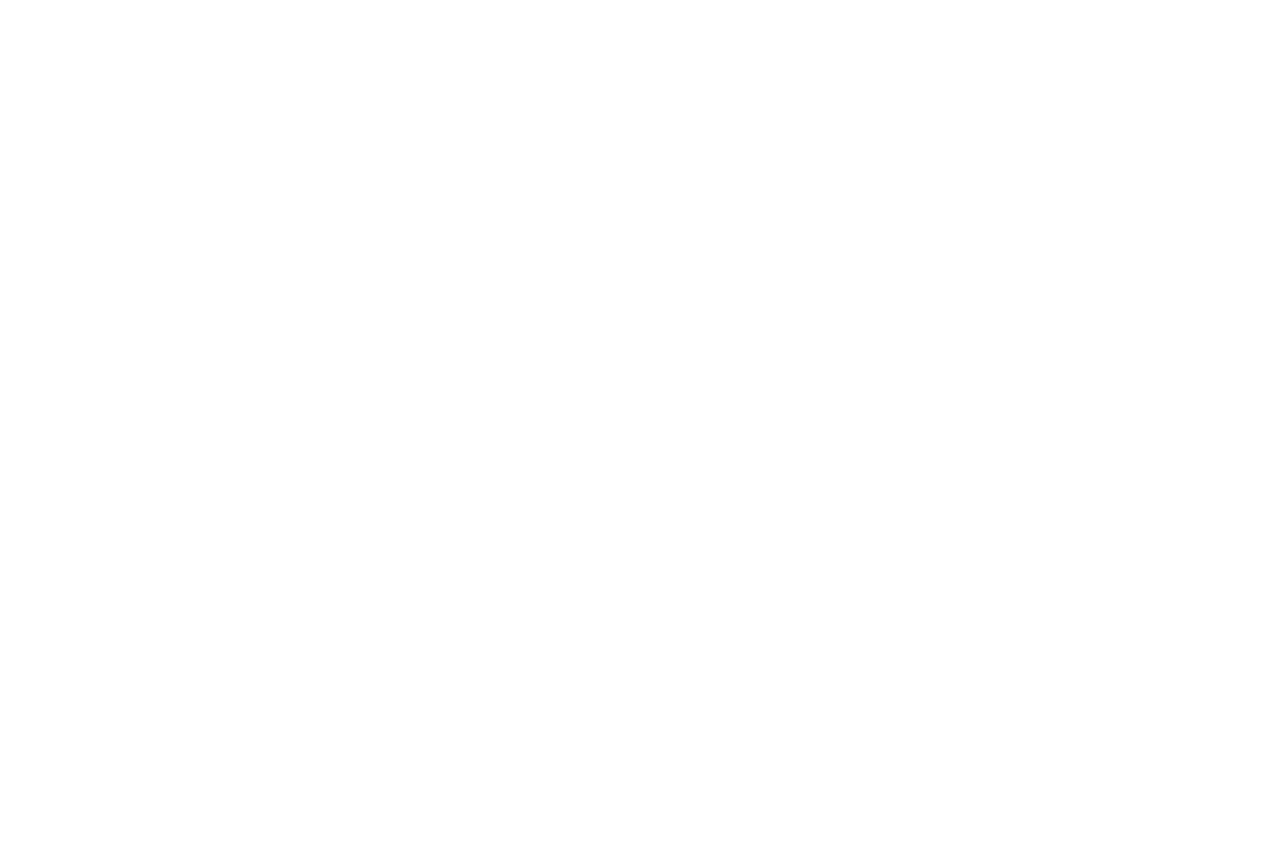
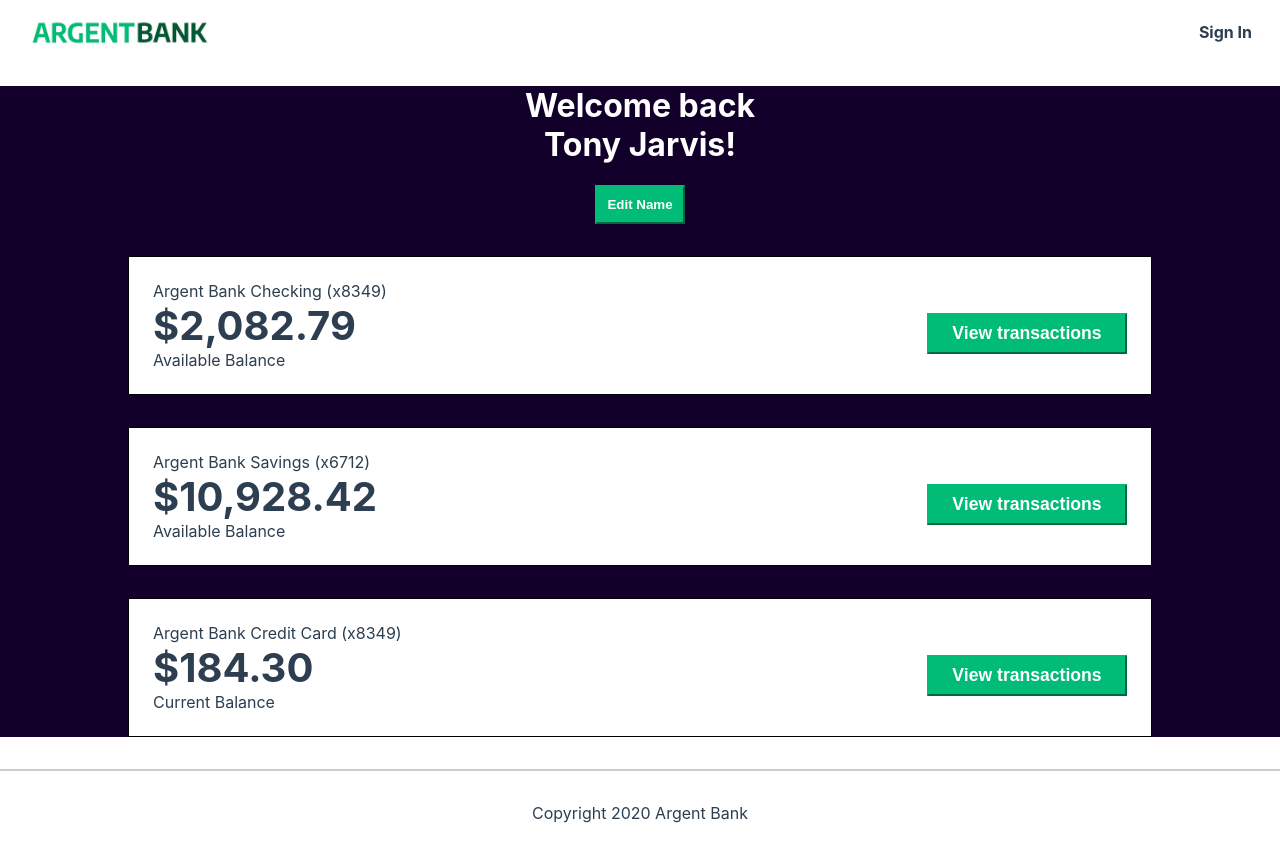
Before and after one commit to Halloween47/projet-13_bank-frontend, a React (Create React App) app: page /user in a window 1280 px wide. Before the commit the page ends 800 px from the top, so only its background shows below. Built offline with nearby package versions, Linux system fonts and the light colour scheme.

Commit message:
Page User OK

```diff
--- /dev/null
+++ b/src/components/account.jsx
@@ -0,0 +1,16 @@
+function Account(props){
+    return (
+    <section class="account">
+        <div class="account-content-wrapper">
+          {/* <h3 class="account-title">Argent Bank Checking (x8349)</h3> */}
+          <h3 class="account-title">{props.compte}</h3>
+          <p class="account-amount">{props.sommes}</p>
+          <p class="account-amount-description">{props.balance}</p>
+        </div>
+        <div class="account-content-wrapper cta">
+          <button class="transaction-button">View transactions</button>
+        </div>
+      </section>
+    )
+}
+export default Account
--- /dev/null
+++ b/src/components/welcome.jsx
@@ -0,0 +1,13 @@
+function Welcome() {
+  return (
+    <div class="header">
+      <h1>
+        Welcome back
+        <br />
+        Tony Jarvis!
+      </h1>
+      <button class="edit-button">Edit Name</button>
+    </div>
+  )
+}
+export default Welcome
--- a/src/pages/sign-in.jsx
+++ b/src/pages/sign-in.jsx
@@ -1,5 +1,7 @@
 import Footer from '../components/footer'
 import Header from '../components/header'
+import User from '../pages/user'
+import { Link } from 'react-router-dom'
 
 function SignIn() {
   return (
@@ -23,9 +25,9 @@ function SignIn() {
               <label for="remember-me">Remember me</label>
             </div>
             {/* <!-- PLACEHOLDER DUE TO STATIC SITE --> */}
-            <a href="./user.html" class="sign-in-button">
+            <Link to="/user" class="sign-in-button">
               Sign In
-            </a>
+            </Link>
             {/* <!-- SHOULD BE THE BUTTON BELOW --> */}
             {/* <!-- <button class="sign-in-button">Sign In</button> --> */}
             {/* <!--  --> */}
--- a/src/pages/user.jsx
+++ b/src/pages/user.jsx
@@ -1,4 +1,21 @@
+import Account from '../components/account'
+import Footer from '../components/footer'
+import Header from '../components/header'
+import Welcome from '../components/welcome'
+
 function User() {
-  return
+  return (
+    <div className="App">
+      <Header />
+      <main class="main bg-dark">
+        <Welcome />
+        <h2 class="sr-only">Accounts</h2>
+        <Account compte="Argent Bank Checking (x8349)" sommes="$2,082.79" balance="Available Balance" />
+        <Account compte="Argent Bank Savings (x6712)" sommes="$10,928.42" balance="Available Balance" />
+        <Account compte="Argent Bank Credit Card (x8349)" sommes="$184.30" balance="Current Balance" />
+      </main>
+      <Footer />
+    </div>
+  )
 }
 export default User
```
